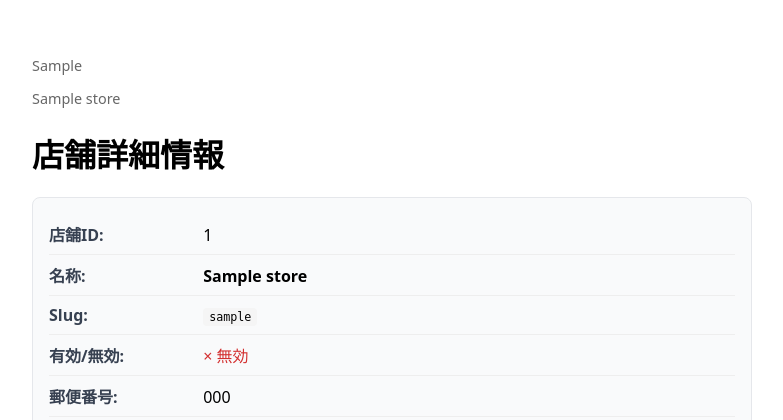
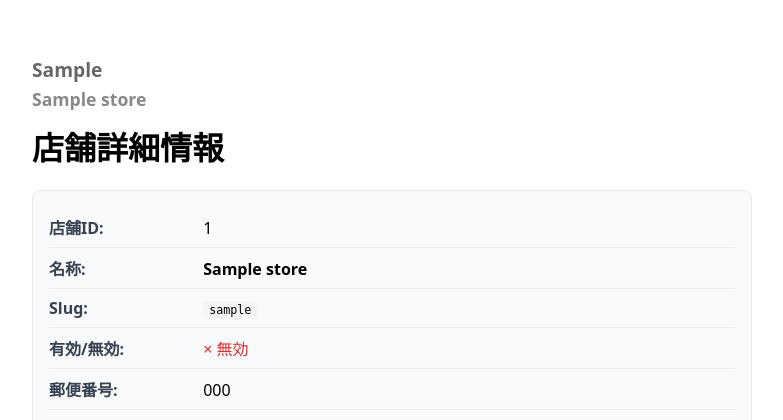
Before and after one commit to system-asayama/property-management-app, a Flask app: template app/templates/sys_tenant_store_detail.html in a window 1280 px wide. Shown: the top 420 px of the page, without its empty margins (248-1031 px from the left). Run offline with Flask 3, Linux system fonts and the light colour scheme; the template is opened without the code that fills it: most values are stand-ins (such as "Sample title", 1, 10 or a date in 2020).

Commit message:
sys_tenant_store_detail.htmlのヘッダースタイルを他のページと統一

```diff
--- a/app/templates/sys_tenant_store_detail.html
+++ b/app/templates/sys_tenant_store_detail.html
@@ -71,9 +71,11 @@
   }
 </style>
 
-<p style="color: #666; font-size: 0.9em; margin-bottom: 0.5em;">{{ tenant.名称 }}</p>
-<p style="color: #666; font-size: 0.9em; margin-bottom: 0.5em;">{{ store.name }}</p>
-<h1>店舗詳細情報</h1>
+<div style="margin-bottom:20px">
+  <div style="font-size:1.2em;font-weight:bold;color:#666">{{ tenant.名称 }}</div>
+  <div style="font-size:1.1em;font-weight:bold;color:#888;margin-top:4px">{{ store.name }}</div>
+  <h1 style="margin-top:12px">店舗詳細情報</h1>
+</div>
 
 <div class="store-card">
   <div class="store-info-row">
```
